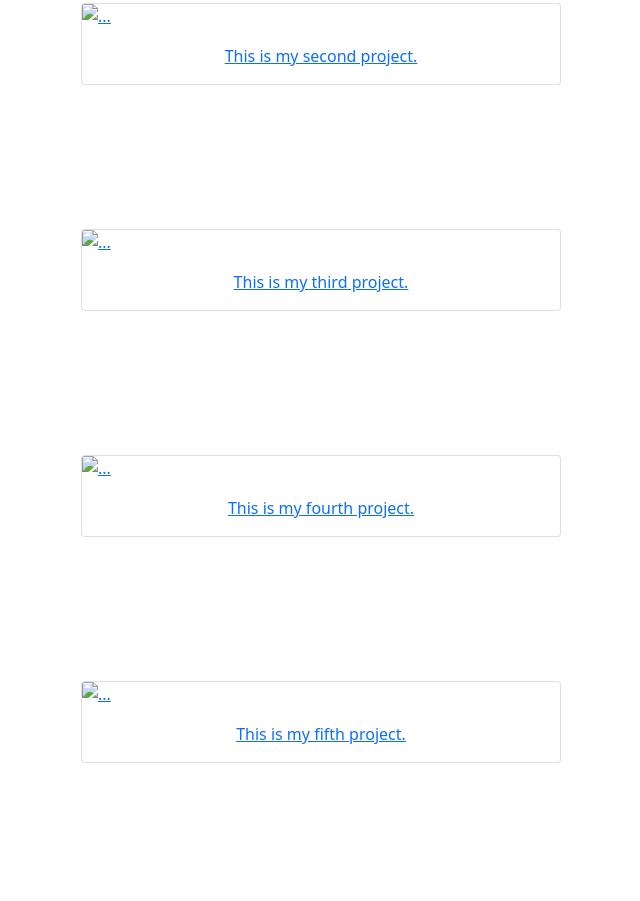
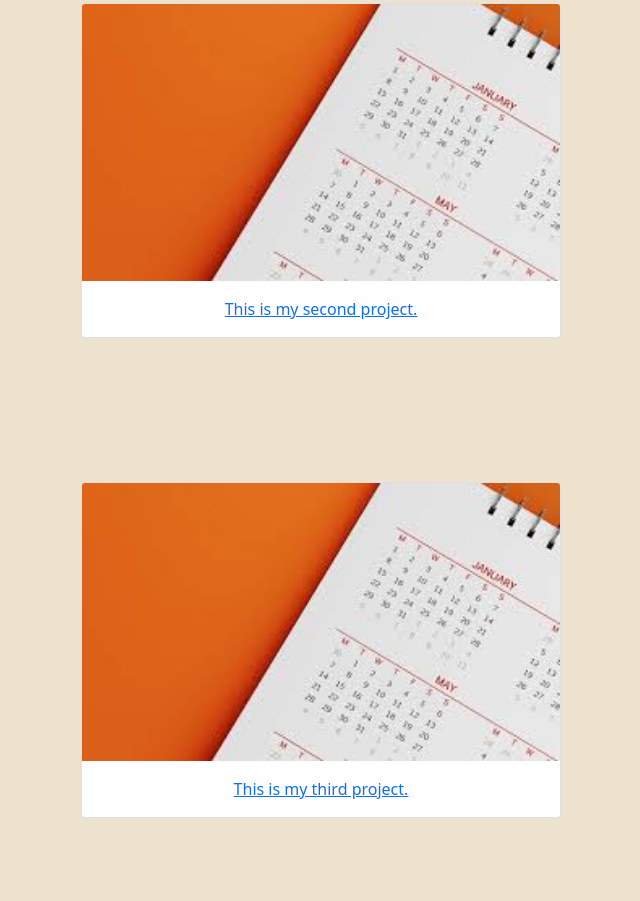
Before and after one commit to Drewpayton/personal-portfolio, a plain HTML site: page My-work/index.html in a window 1280 px wide. Shown: the part 499-1400 px from the top of the page, without its empty margins (319-959 px from the left). Before the commit the page ends 1358 px from the top, so only its background shows below. Drawn offline with nearby package versions, Linux system fonts and the light colour scheme; the site is published under a folder, as on GitHub Pages, so addresses that start at the root find nothing.

Commit message:
updating linking for css

```diff
--- a/My-work/index.html
+++ b/My-work/index.html
@@ -6,7 +6,7 @@
     <meta name="viewport" content="width=device-width, initial-scale=1.0">
     <title>My Work</title>
     <link href="https://cdn.jsdelivr.net/npm/bootstrap@5.1.3/dist/css/bootstrap.min.css" rel="stylesheet" integrity="sha384-1BmE4kWBq78iYhFldvKuhfTAU6auU8tT94WrHftjDbrCEXSU1oBoqyl2QvZ6jIW3" crossorigin="anonymous">
-    <link rel="stylesheet" href="/My-work/style.css">
+    <link rel="stylesheet" href="./style.css">
     <script src="https://kit.fontawesome.com/ddb2806a3f.js" crossorigin="anonymous"></script>
 </head>
 <body>
@@ -46,7 +46,7 @@
 
   <a href="#">
     <div class="card mx-auto my-5" style="width: 30rem;">
-      <img src="/Pictures/Calendar.jpg" class="card-img-top" alt="...">
+      <img src="../Pictures/Calendar.jpg" class="card-img-top" alt="...">
       <div class="card-body">
         <p class="card-text text-center">This is my second project.</p>
       </div>
@@ -58,7 +58,7 @@
 
   <a href="#">
     <div class="card mx-auto my-5" style="width: 30rem;">
-      <img src="/Pictures/Calendar.jpg" class="card-img-top" alt="...">
+      <img src="../Pictures/Calendar.jpg" class="card-img-top" alt="...">
       <div class="card-body">
         <p class="card-text text-center">This is my third project.</p>
       </div>
@@ -70,7 +70,7 @@
 
   <a href="#">
     <div class="card mx-auto my-5" style="width: 30rem;">
-      <img src="/Pictures/Calendar.jpg" class="card-img-top" alt="...">
+      <img src="../Pictures/Calendar.jpg" class="card-img-top" alt="...">
       <div class="card-body">
         <p class="card-text text-center">This is my fourth project.</p>
       </div>
@@ -82,7 +82,7 @@
 
   <a href="#">
     <div class="card mx-auto my-5" style="width: 30rem;">
-      <img src="/Pictures/Calendar.jpg" class="card-img-top" alt="...">
+      <img src="../Pictures/Calendar.jpg" class="card-img-top" alt="...">
       <div class="card-body">
         <p class="card-text text-center">This is my fifth project.</p>
       </div>
```
Also changed, not shown: contact-me/index.html (+1 -1 lines).
